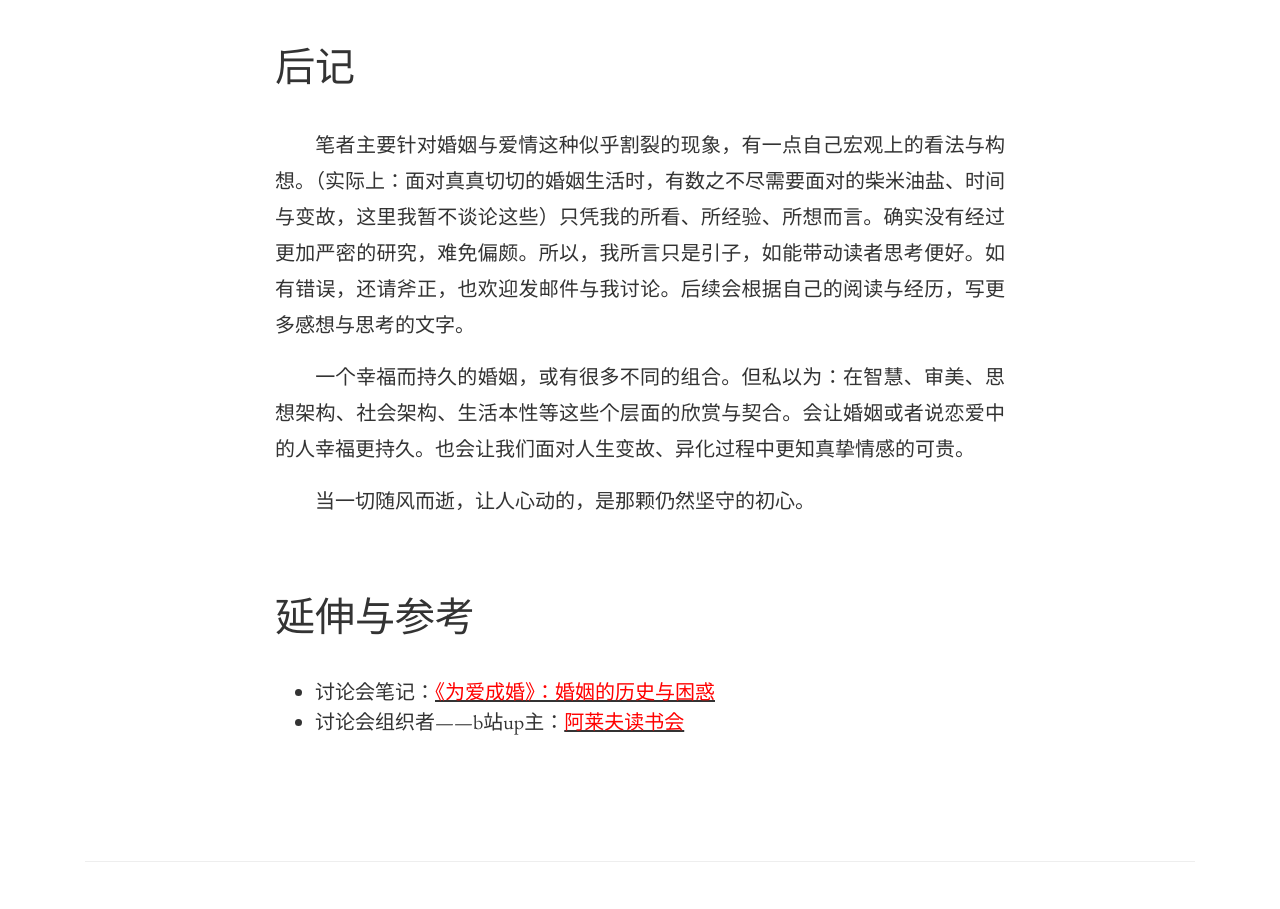
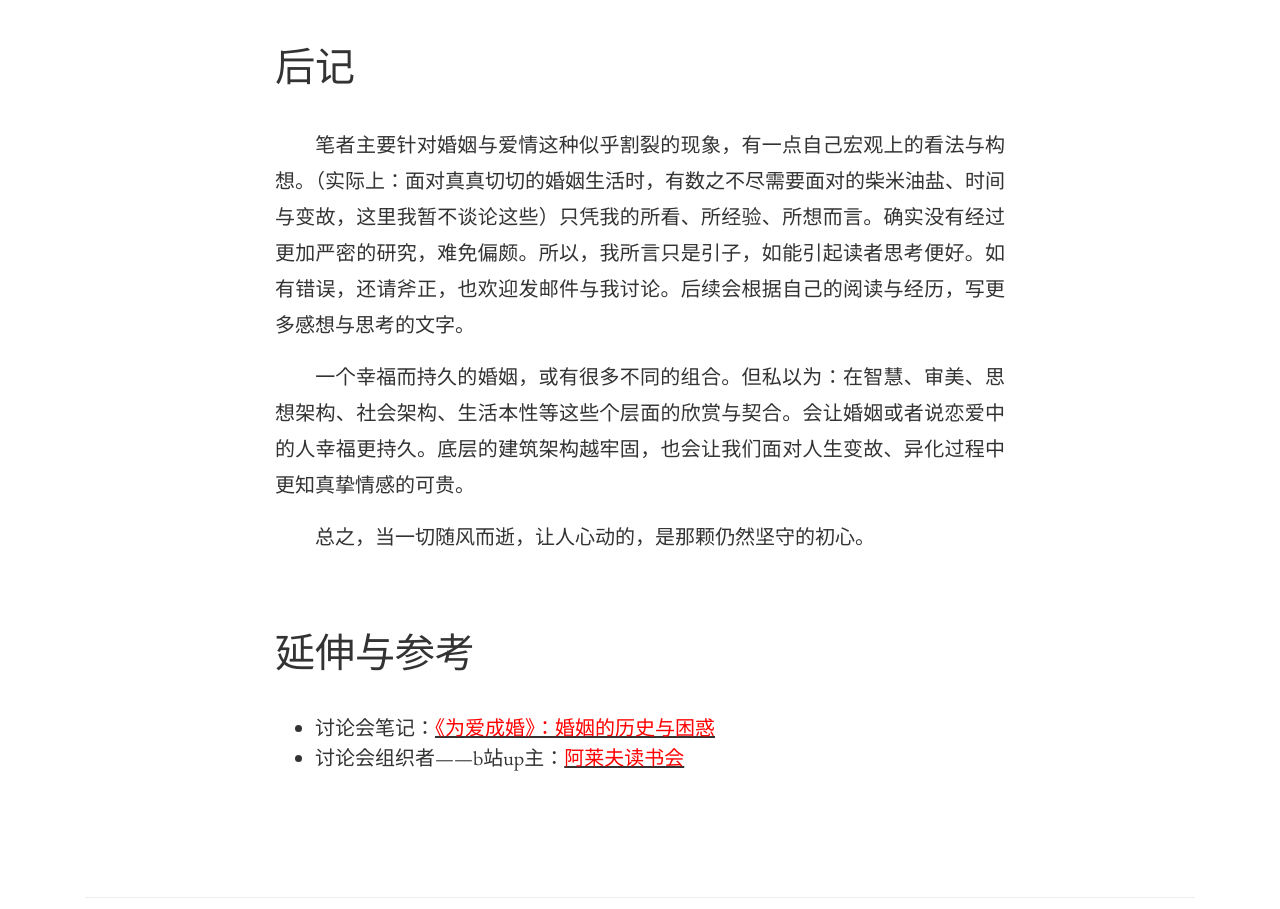
Before and after one commit to ratears/ratears.github.io.old20221128, a plain HTML site: page 婚姻与爱情的割裂/index.html in a window 1280 px wide. Shown: the part 4220-5129 px from the top of the page. Drawn offline with nearby package versions, Linux system fonts and the light colour scheme; a script that the page names is missing.

Commit message:
Site updated: 2022-09-17 05:15:32

```diff
--- a/婚姻与爱情的割裂/index.html
+++ b/婚姻与爱情的割裂/index.html
@@ -156,9 +156,9 @@
 
 <h1 id="后记"><a href="#后记" class="headerlink" title="后记"></a>后记</h1><br>
 
-<p>&emsp;&emsp;笔者主要针对婚姻与爱情这种似乎割裂的现象，有一点自己宏观上的看法与构想。（实际上：面对真真切切的婚姻生活时，有数之不尽需要面对的柴米油盐、时间与变故，这里我暂不谈论这些）只凭我的所看、所经验、所想而言。确实没有经过更加严密的研究，难免偏颇。所以，我所言只是引子，如能带动读者思考便好。如有错误，还请斧正，也欢迎发邮件与我讨论。后续会根据自己的阅读与经历，写更多感想与思考的文字。</p>
-<p>&emsp;&emsp;一个幸福而持久的婚姻，或有很多不同的组合。但私以为：在智慧、审美、思想架构、社会架构、生活本性等这些个层面的欣赏与契合。会让婚姻或者说恋爱中的人幸福更持久。也会让我们面对人生变故、异化过程中更知真挚情感的可贵。</p>
-<p>&emsp;&emsp;当一切随风而逝，让人心动的，是那颗仍然坚守的初心。</p>
+<p>&emsp;&emsp;笔者主要针对婚姻与爱情这种似乎割裂的现象，有一点自己宏观上的看法与构想。（实际上：面对真真切切的婚姻生活时，有数之不尽需要面对的柴米油盐、时间与变故，这里我暂不谈论这些）只凭我的所看、所经验、所想而言。确实没有经过更加严密的研究，难免偏颇。所以，我所言只是引子，如能引起读者思考便好。如有错误，还请斧正，也欢迎发邮件与我讨论。后续会根据自己的阅读与经历，写更多感想与思考的文字。</p>
+<p>&emsp;&emsp;一个幸福而持久的婚姻，或有很多不同的组合。但私以为：在智慧、审美、思想架构、社会架构、生活本性等这些个层面的欣赏与契合。会让婚姻或者说恋爱中的人幸福更持久。底层的建筑架构越牢固，也会让我们面对人生变故、异化过程中更知真挚情感的可贵。</p>
+<p>&emsp;&emsp;总之，当一切随风而逝，让人心动的，是那颗仍然坚守的初心。</p>
 <br>
 
 <br>
```
